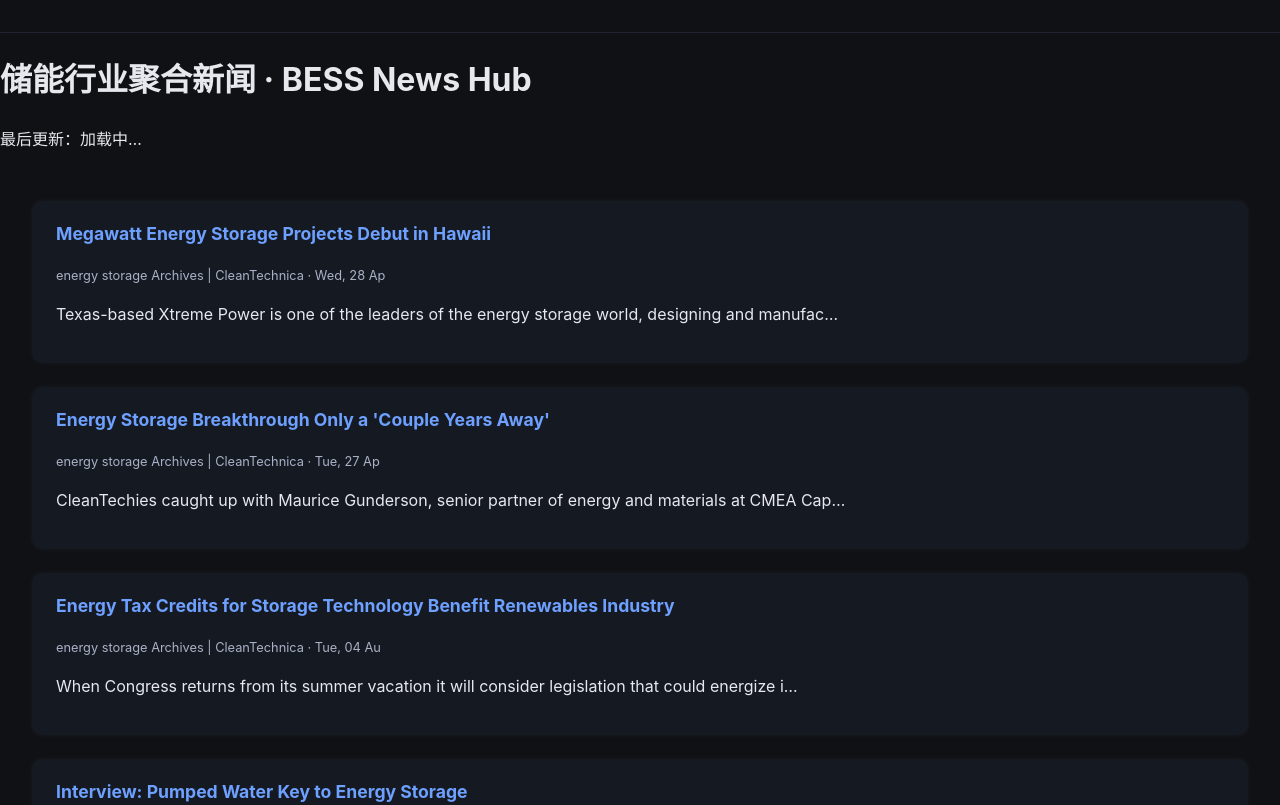
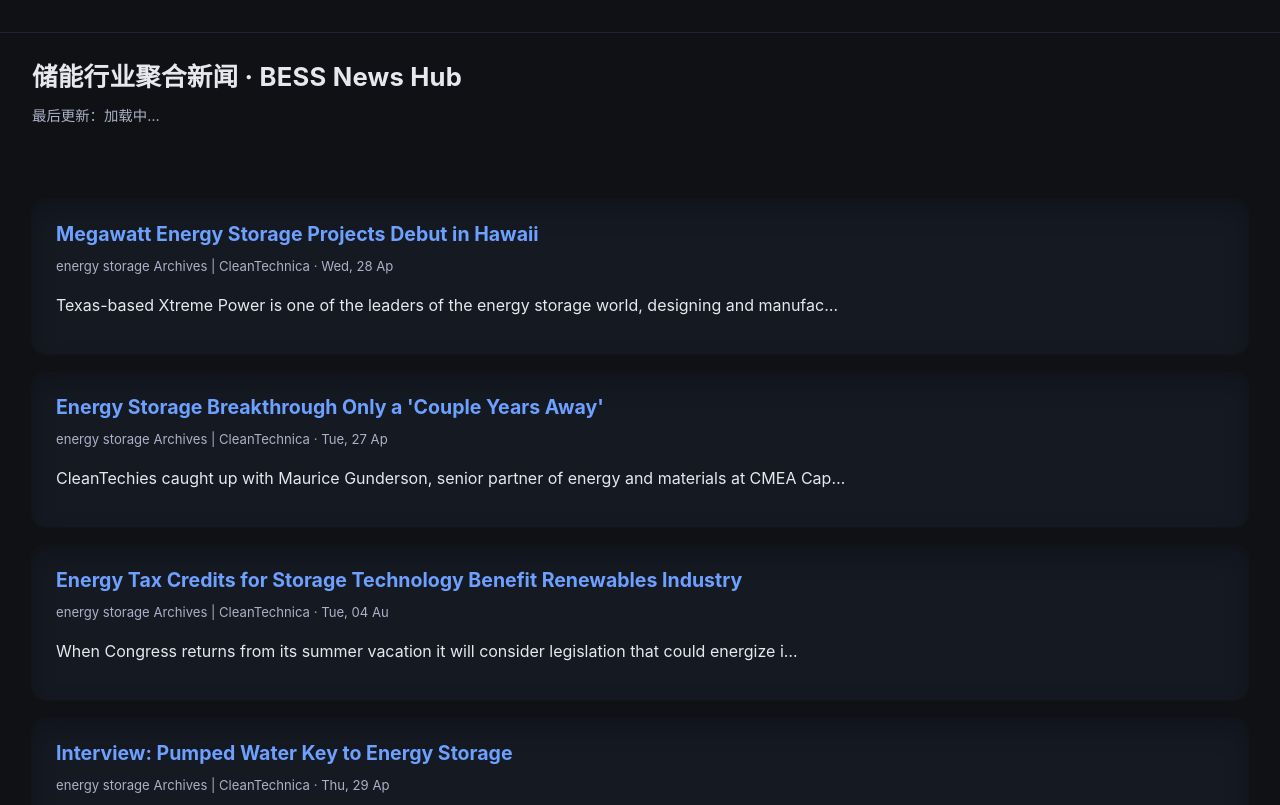
Before and after one commit to enxpower/news, a plain HTML site: page index.html in a window 1280 px wide. Shown: the top 805 px of the page. Drawn offline with Linux system fonts and the light colour scheme; no server answers.

Commit message:
Update style.css

```diff
--- a/css/style.css
+++ b/css/style.css
@@ -10,9 +10,7 @@
   --bad: #e74c3c;
 }
 
-* {
-  box-sizing: border-box;
-}
+* { box-sizing: border-box; }
 
 body {
   margin: 0;
@@ -25,51 +23,33 @@ body {
 }
 
 /* ========= 链接 ========= */
-a {
-  color: var(--accent);
-  text-decoration: none;
-}
-a:hover {
-  text-decoration: underline;
-}
+a { color: var(--accent); text-decoration: none; }
+a:hover { text-decoration: underline; }
 
 /* ========= 新闻卡片样式 ========= */
 .news-card {
   background-color: var(--panel);
   padding: 1.2rem 1.5rem;
-  border-radius: 10px;
-  margin-bottom: 1.5rem;
-  box-shadow: 0 0 5px rgba(255,255,255,0.05);
-  transition: all 0.2s ease-in-out;
+  border-radius: 14px;
+  margin: 1.2rem 0;
+  box-shadow: 0 0 5px rgba(255,255,255,0.04), 0 10px 24px rgba(0,0,0,0.22) inset;
+  transition: transform .2s ease, box-shadow .2s ease;
 }
 .news-card:hover {
   transform: translateY(-3px);
-  box-shadow: 0 4px 12px rgba(0,0,0,0.15);
+  box-shadow: 0 6px 18px rgba(0,0,0,0.25);
 }
-.news-card h3 {
-  margin-top: 0;
-  font-size: 1.1rem;
-}
-.news-card .meta {
-  font-size: 0.8rem;
-  color: var(--muted);
-  margin-bottom: 0.6rem;
-}
+.news-card h3 { margin: 0 0 .35rem 0; font-size: 1.22rem; }
+.news-card .meta { font-size: .82rem; color: var(--muted); margin: 0 0 .6rem 0; }
 
-/* ========= 分类栏（未来用） ========= */
-#category-bar {
-  padding: 1rem;
-  text-align: center;
-  border-bottom: 1px solid #1f2430;
-}
-#category-bar a {
-  margin: 0 0.8rem;
-  font-size: 0.9rem;
-}
+/* ========= 分类栏（预留） ========= */
+#category-bar { padding: 1rem; text-align: center; border-bottom: 1px solid #1f2430; }
+#category-bar a { margin: 0 .8rem; font-size: .9rem; }
 
-/* ========= 加载动画（未来用） ========= */
-#loading {
-  text-align: center;
-  color: var(--muted);
-  font-size: 0.95rem;
-}
+/* ========= 加载状态 ========= */
+#loading { text-align: center; color: var(--muted); font-size: .95rem; }
+
+/* ========= 页首标题区 ========= */
+.page-hero { padding: 1.5rem 2rem .5rem 2rem; }
+.page-hero h1 { margin: 0; font-size: 1.6rem; letter-spacing: .2px; }
+.page-hero .subtle { margin-top: .35rem; color: var(--muted); font-size: .9rem; }
```
